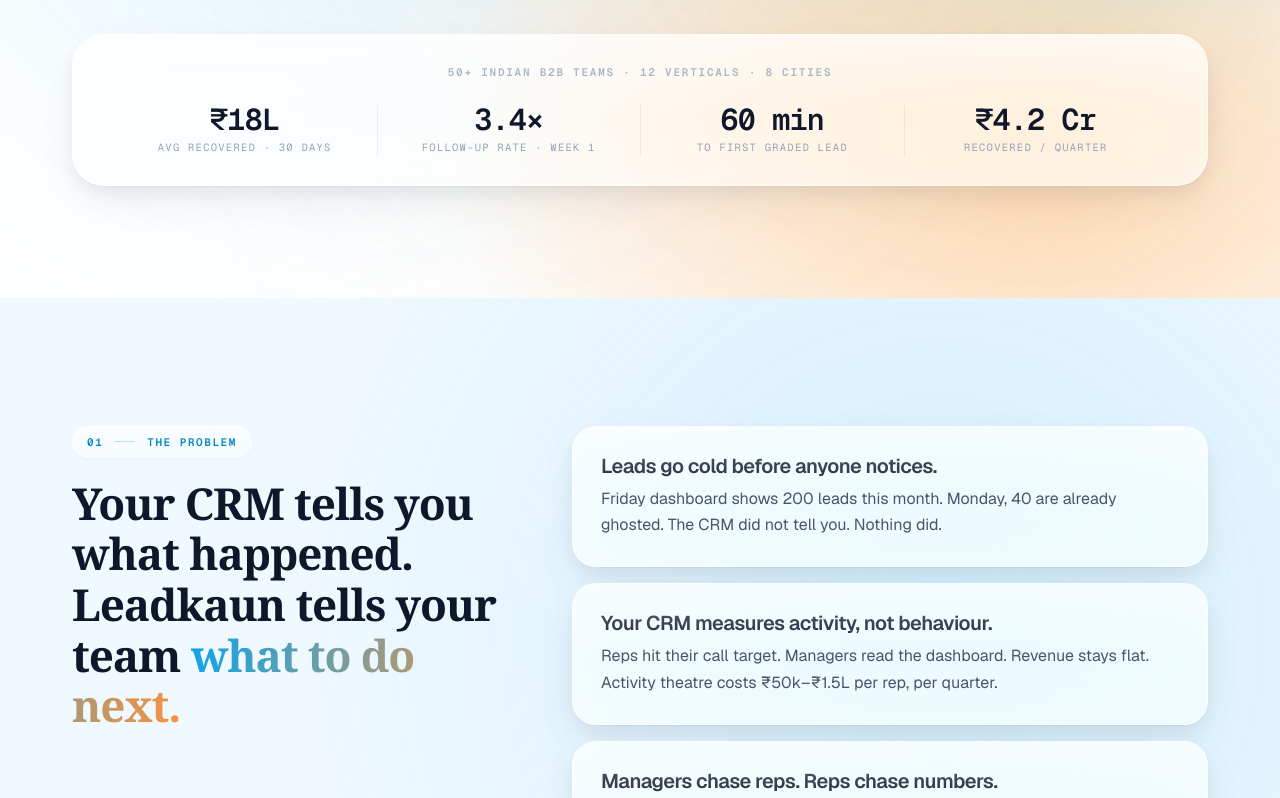
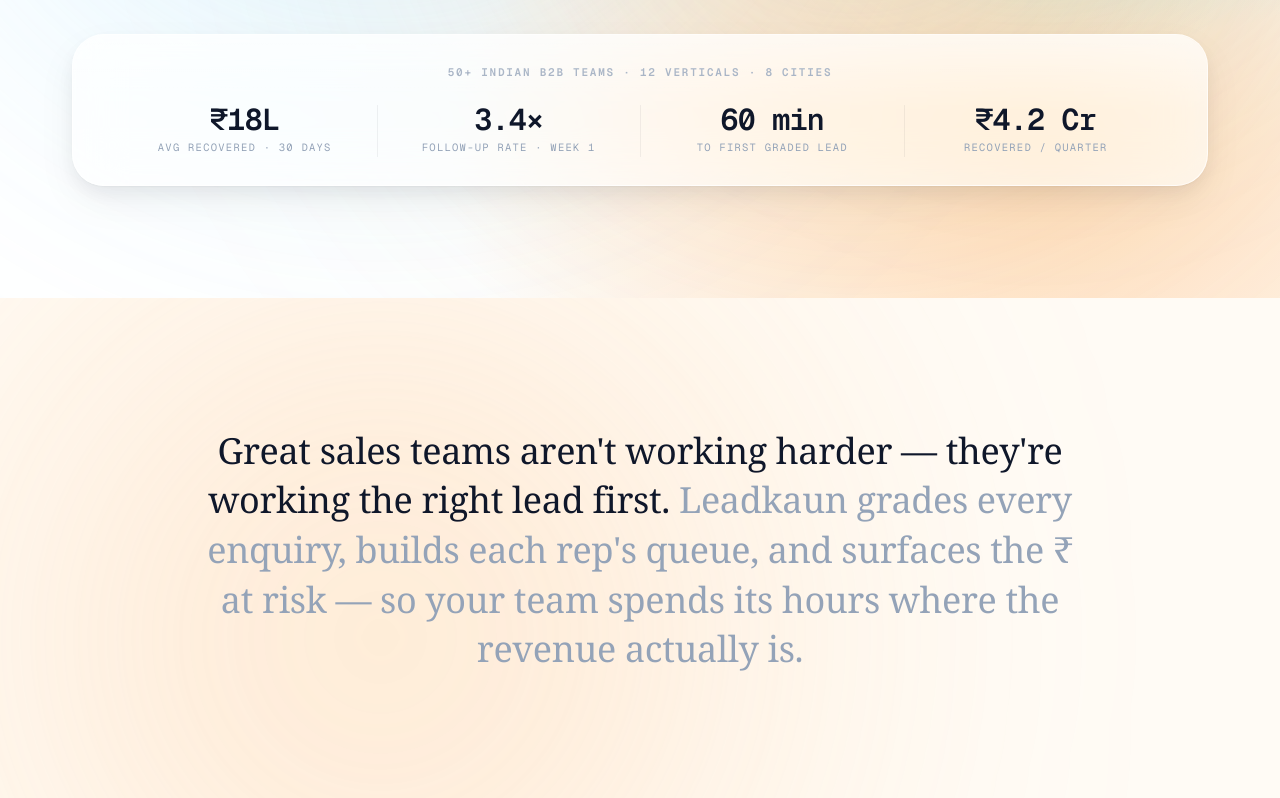
Before and after one commit to Ajju2255-netizen/leadkaun-marketing, a Next.js app: page / in a window 1280 px wide. Shown: the part 870-1668 px from the top of the page. Built offline with nearby package versions, Linux system fonts and the light colour scheme; no server answers.

Commit message:
design: add big editorial statement block after the hero
Large two-tone serif thesis (dark lead-in + muted elaboration) on a cream
section, using Leadkaun's real concepts (grading, queue, ₹ at risk) — the
reference's centered statement moment.

```diff
--- a/app/page.tsx
+++ b/app/page.tsx
@@ -66,6 +66,7 @@
       <Navbar />
 
       <Hero />
+      <EditorialStatement />
       <Problem />
       <HowItWorks />
       <Modules />
@@ -217,6 +218,28 @@
   { value: "60 min",   label: "to first graded lead" },
   { value: "₹4.2 Cr",  label: "recovered / quarter" },
 ]
+
+/* ───────────────────────────────────────────────────────────────────────
+   EDITORIAL STATEMENT — big serif thesis, folded between hero and problem
+─────────────────────────────────────────────────────────────────────── */
+
+function EditorialStatement() {
+  return (
+    <SectionGround variant="cream" size="lg">
+      <Container>
+        <Reveal className="mx-auto max-w-4xl text-center">
+          <p className="font-serif text-[25px] font-medium leading-[1.4] tracking-[-0.01em] text-ink md:text-[36px] md:leading-[1.38]">
+            Great sales teams aren&apos;t working harder — they&apos;re working the right lead first.{" "}
+            <span className="text-ink-muted">
+              Leadkaun grades every enquiry, builds each rep&apos;s queue, and surfaces the ₹ at risk — so your
+              team spends its hours where the revenue actually is.
+            </span>
+          </p>
+        </Reveal>
+      </Container>
+    </SectionGround>
+  )
+}
 
 /* ───────────────────────────────────────────────────────────────────────
    PROBLEM — split editorial, glass cards, severity-tinted micro-glows
```
